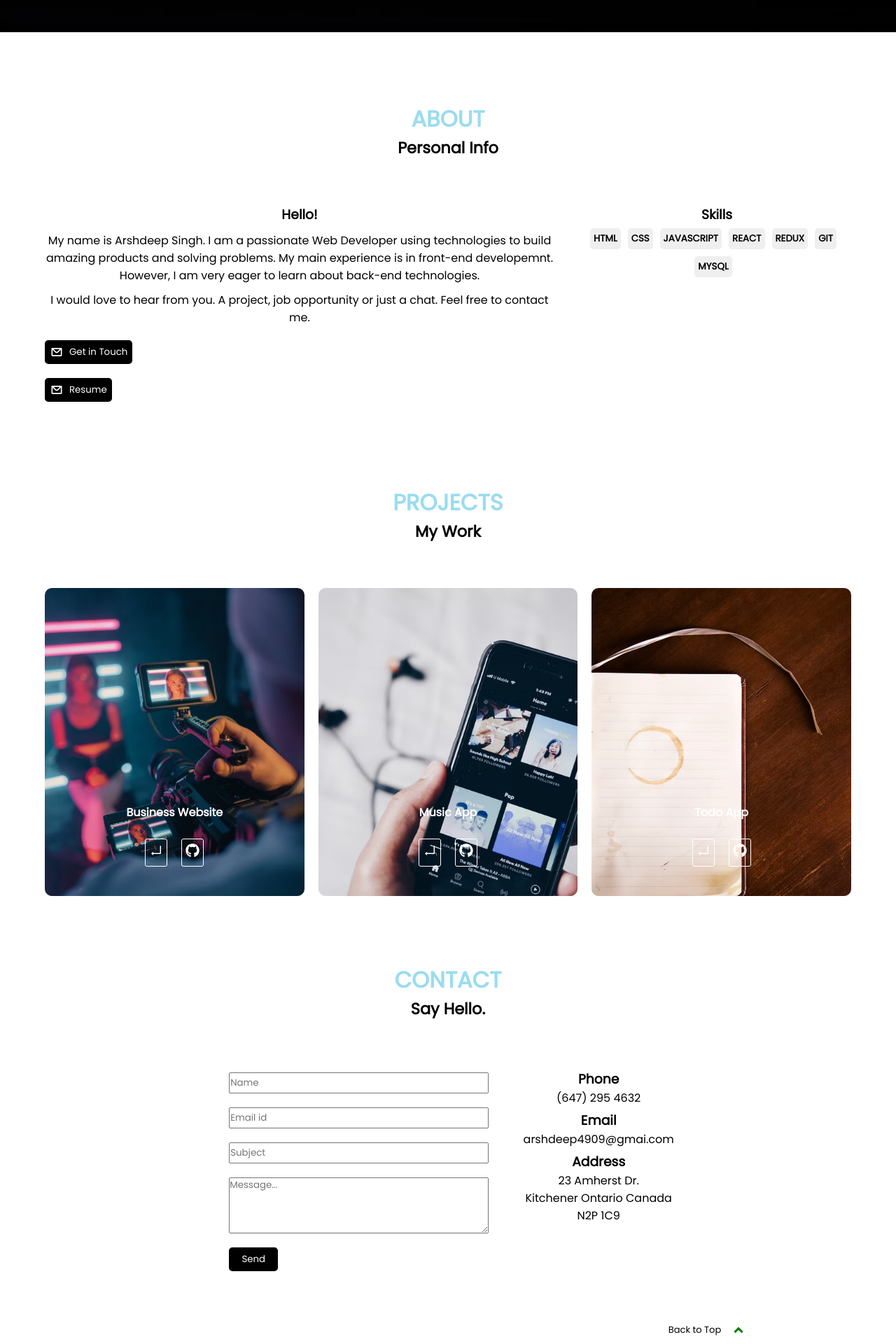
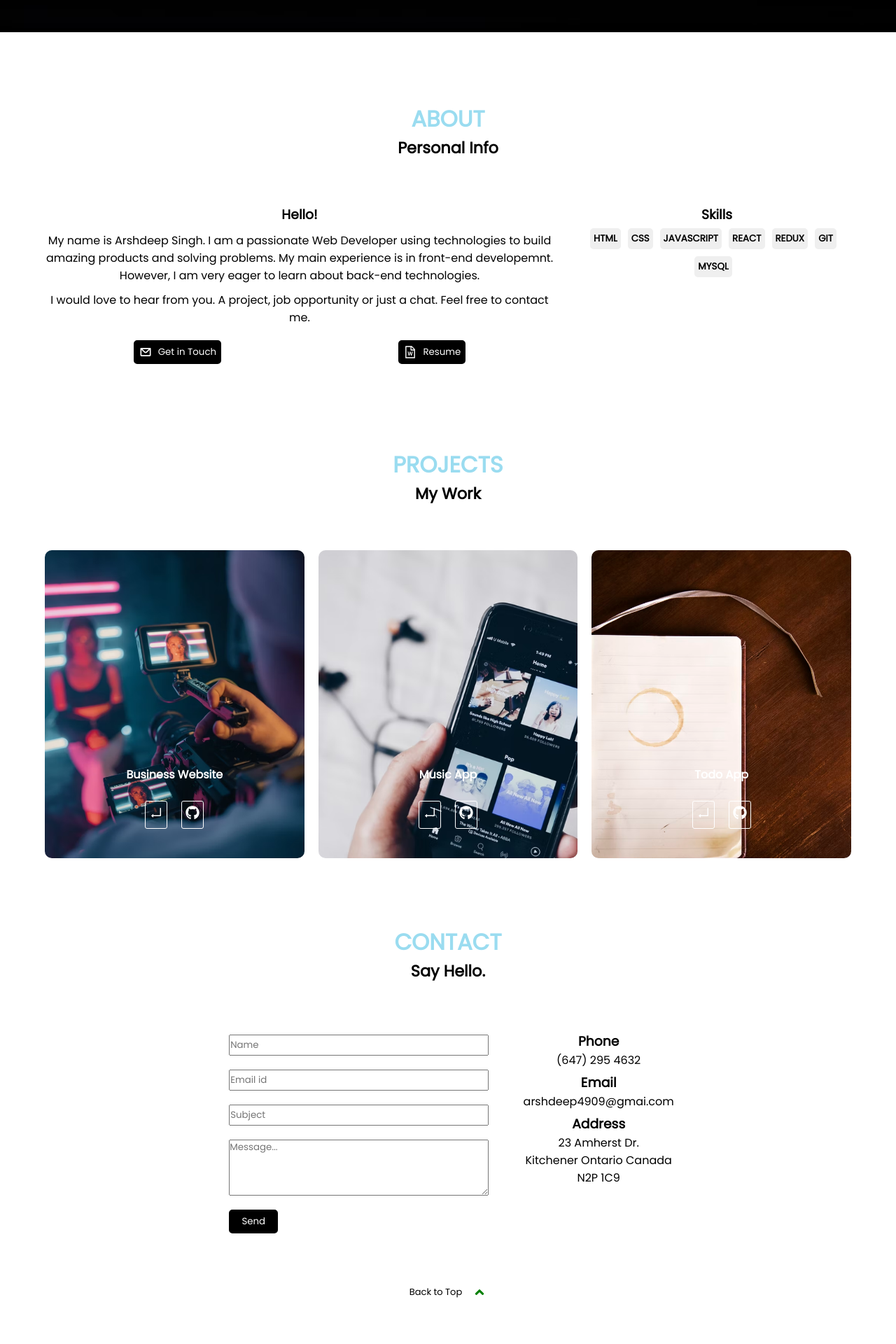
Before and after one commit to arshdeep4909/portfolio, a React (Create React App) app: page / in a window 1280 px wide. Shown: the part 754-2674 px from the top of the page at 70% size. After the commit the page ends 2620 px from the top, so only its background shows below. Built offline with nearby package versions, Linux system fonts and the light colour scheme; a web font is replaced by a local one.

Commit message:
adding resume button.

```diff
--- a/src/components/About.jsx
+++ b/src/components/About.jsx
@@ -1,6 +1,7 @@
 import React from "react";
 import styled from "styled-components";
 import { CgMail } from "react-icons/cg";
+import { AiOutlineFileWord } from "react-icons/ai";
 import Link from "react-scroll/modules/components/Link";
 
 function About() {
@@ -22,16 +23,20 @@ function About() {
             I would love to hear from you. A project, job opportunity or just a
             chat. Feel free to contact me.
           </p>
+          <div className="about-buttons">
             <Link to="contact" spy={true} smooth={true}>
               <button>
                 <CgMail className="mail-button" />
                 Get in Touch
               </button>
+            </Link>
+            <a href="#">
               <button>
-              <CgMail className="mail-button" />
+                <AiOutlineFileWord className="mail-button" />
                 Resume
               </button>
-          </Link>
+            </a>
+          </div>
         </div>
         <Skills>
           <h3>Skills</h3>
@@ -98,6 +103,16 @@ const Info = styled.div`
         }
       }
     }
+    .about-buttons {
+      display: flex;
+      justify-content: space-around;
+      button {
+        margin: 20px;
+      }
+      a {
+        text-decoration: none;
+      }
+    }
   }
   @media screen and (max-width: 768px) {
     display: flex;
--- a/src/components/Contact.jsx
+++ b/src/components/Contact.jsx
@@ -93,7 +93,6 @@ const ContactForm = styled.div`
     display: flex;
     align-items: center;
     position: relative;
-    left: 370px;
     bottom: 10px;
     margin-top: 10px;
     p {
@@ -107,7 +106,7 @@ const ContactForm = styled.div`
       cursor: pointer;
     }
     @media screen and (max-width: 768px) {
-      left: 110px;
+      margin-top: 50px;
     }
   }
 `;
```
Lines whose indentation alone changed are shown as unchanged.
